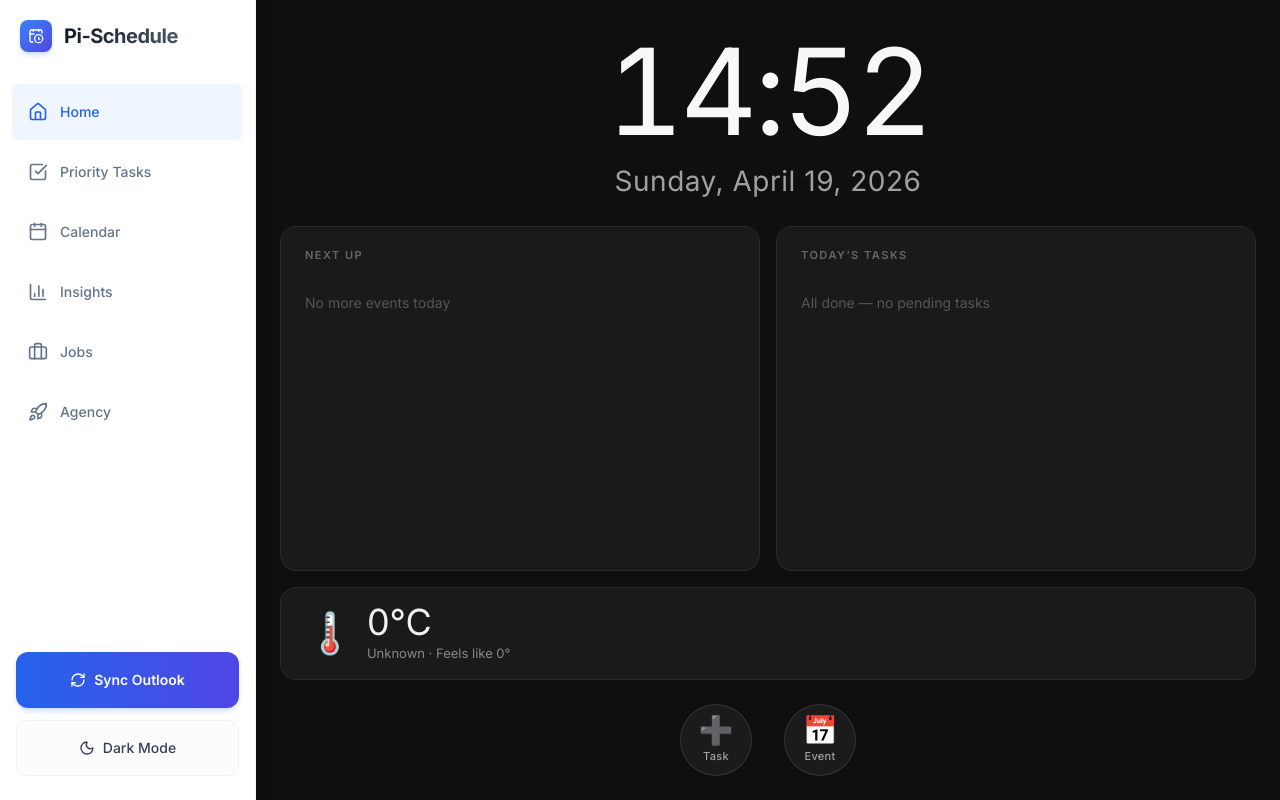
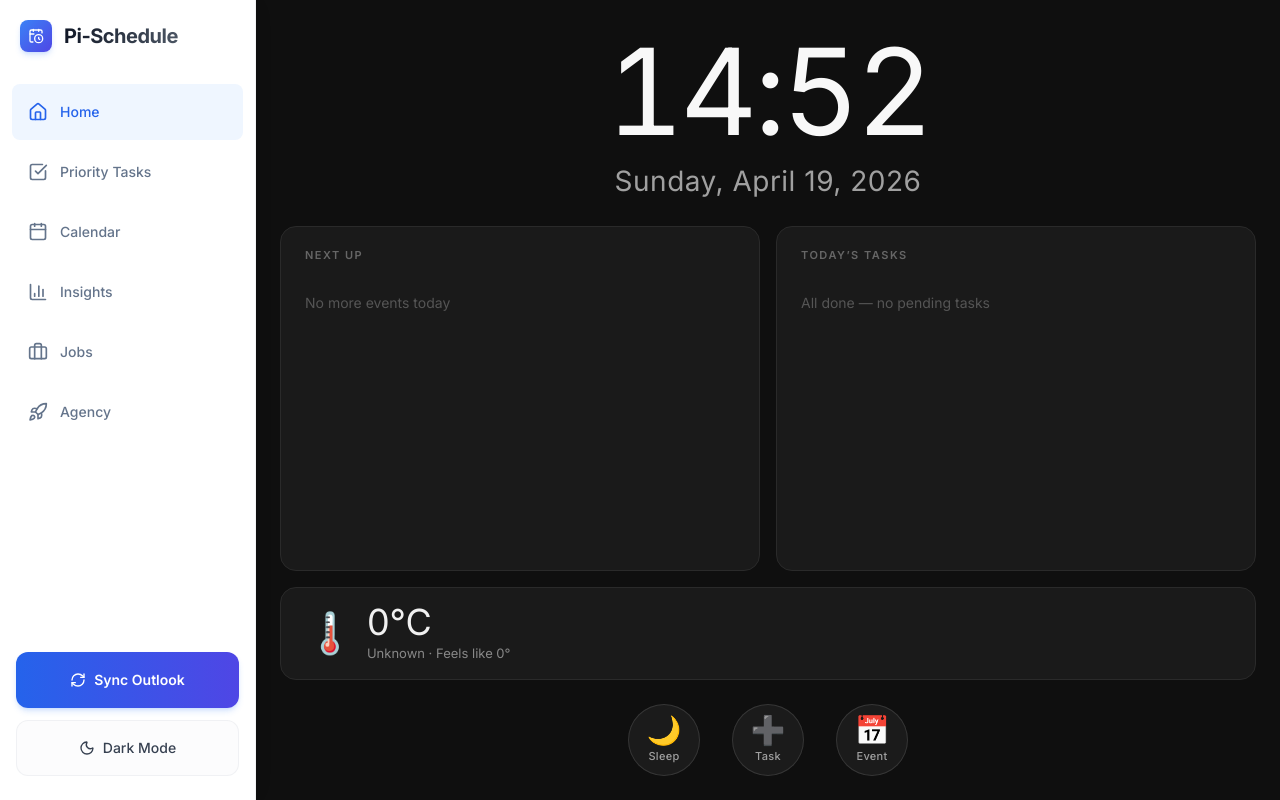
Before and after one commit to Oliver-Johnson/RPi_Calendar, a Flask app: page / in a window 1280 px wide. Run offline with Flask 3, Linux system fonts and the light colour scheme; data that the repository does not hold is empty; some libraries are stand-ins or nearby versions.

Commit message:
feat: add sleep/wake screen mode with Pi HDMI control and auto-sleep after 13min idle
Co-Authored-By: Claude Sonnet 4.6 <noreply@anthropic.com>

```diff
--- a/app/routes_api.py
+++ b/app/routes_api.py
@@ -4,8 +4,29 @@ from app.models import Task, Event, OutlookCalendar, ScheduledBlock
 from app.sync import OutlookAPIError
 from sqlalchemy.orm import joinedload
 from datetime import datetime, timedelta
+import subprocess
 
 api_bp = Blueprint('api', __name__)
+
+
+@api_bp.route('/display/sleep', methods=['POST'])
+def display_sleep():
+    """Turn off HDMI output on Raspberry Pi."""
+    try:
+        subprocess.run(['vcgencmd', 'display_power', '0'], check=True, timeout=3)
+    except (subprocess.CalledProcessError, FileNotFoundError):
+        pass  # Not a Pi or vcgencmd unavailable — silently ignore
+    return jsonify({'status': 'sleeping'})
+
+
+@api_bp.route('/display/wake', methods=['POST'])
+def display_wake():
+    """Turn on HDMI output on Raspberry Pi."""
+    try:
+        subprocess.run(['vcgencmd', 'display_power', '1'], check=True, timeout=3)
+    except (subprocess.CalledProcessError, FileNotFoundError):
+        pass  # Not a Pi — silently ignore
+    return jsonify({'status': 'awake'})
 
 VALID_PRIORITIES = ('High', 'Medium', 'Low')
 VALID_STATUSES = ('Pending', 'In Progress', 'Completed')
--- a/static/js/api.js
+++ b/static/js/api.js
@@ -204,5 +204,7 @@ const API = {
     },
     getScrapeStatus() {
         return this.request('/api/jobs/scrape/status');
-    }
+    },
+    displaySleep() { return this.request('/api/display/sleep', { method: 'POST' }); },
+    displayWake()  { return this.request('/api/display/wake',  { method: 'POST' }); },
 };
--- a/static/js/app.js
+++ b/static/js/app.js
@@ -68,11 +68,14 @@ document.addEventListener('DOMContentLoaded', () => {
     }
 
     // ── Ambient idle / dim overlay ───────────────────────────────────────
-    const IDLE_TIMEOUT_MS = 3 * 60 * 1000; // 3 minutes
-    let _idleTimer = null;
+    const IDLE_TIMEOUT_MS  = 3  * 60 * 1000; // 3 min  → enter ambient dim
+    const SLEEP_TIMEOUT_MS = 10 * 60 * 1000; // +10 min → auto-sleep (13 min total)
+    let _idleTimer  = null;
+    let _sleepTimer = null;
 
     function _resetIdle() {
-        if (_idleTimer) clearTimeout(_idleTimer);
+        if (_idleTimer)  clearTimeout(_idleTimer);
+        if (_sleepTimer) clearTimeout(_sleepTimer);
         const overlay = document.getElementById('ambient-dim');
         if (overlay) overlay.classList.add('hidden');
         _idleTimer = setTimeout(_enterAmbient, IDLE_TIMEOUT_MS);
@@ -81,7 +84,43 @@ document.addEventListener('DOMContentLoaded', () => {
     function _enterAmbient() {
         const overlay = document.getElementById('ambient-dim');
         if (overlay) overlay.classList.remove('hidden');
+        // Auto-sleep 10 min after ambient dim kicks in
+        _sleepTimer = setTimeout(() => SleepManager.sleep(), SLEEP_TIMEOUT_MS);
     }
+
+    // ── Sleep Manager ────────────────────────────────────────────────────
+    const SleepManager = {
+        sleep() {
+            // Stop idle timers so they don't fire while sleeping
+            if (_idleTimer)  { clearTimeout(_idleTimer);  _idleTimer  = null; }
+            if (_sleepTimer) { clearTimeout(_sleepTimer); _sleepTimer = null; }
+            // Hide ambient dim if showing
+            const ambientOverlay = document.getElementById('ambient-dim');
+            if (ambientOverlay) ambientOverlay.classList.add('hidden');
+
+            const overlay = document.getElementById('sleep-overlay');
+            if (overlay) overlay.style.display = 'block';
+
+            API.displaySleep(); // fire-and-forget
+
+            const onWake = (e) => {
+                e.stopPropagation();
+                e.preventDefault();
+                overlay.removeEventListener('touchstart', onWake);
+                overlay.removeEventListener('click', onWake);
+                SleepManager.wake();
+            };
+            overlay.addEventListener('touchstart', onWake, { once: true });
+            overlay.addEventListener('click', onWake, { once: true });
+        },
+
+        wake() {
+            API.displayWake(); // fire-and-forget
+            const overlay = document.getElementById('sleep-overlay');
+            if (overlay) overlay.style.display = 'none';
+            _resetIdle(); // restart idle timer
+        },
+    };
 
     ['touchstart', 'mousedown', 'keydown'].forEach(evt =>
         document.addEventListener(evt, _resetIdle, { passive: true })
--- a/static/js/home.js
+++ b/static/js/home.js
@@ -58,6 +58,10 @@ const HomeView = {
                     </div>
                 </div>
                 <div class="home-fab-container">
+                    <button class="home-fab" id="fab-sleep" onclick="SleepManager.sleep()">
+                        <span class="home-fab-icon">🌙</span>
+                        <span class="home-fab-label">Sleep</span>
+                    </button>
                     <button class="home-fab" id="fab-add-task" onclick="HomeView._openAddTask()">
                         <span class="home-fab-icon">➕</span>
                         <span class="home-fab-label">Task</span>
--- a/templates/index.html
+++ b/templates/index.html
@@ -237,5 +237,6 @@
     <script src="{{ url_for('static', filename='js/timer.js') }}"></script>
     <script src="{{ url_for('static', filename='js/touch.js') }}"></script>
     <script src="{{ url_for('static', filename='js/app.js') }}"></script>
+    <div id="sleep-overlay" style="display:none; position:fixed; inset:0; background:#000; z-index:99999; cursor:none;"></div>
 </body>
 </html>
```
